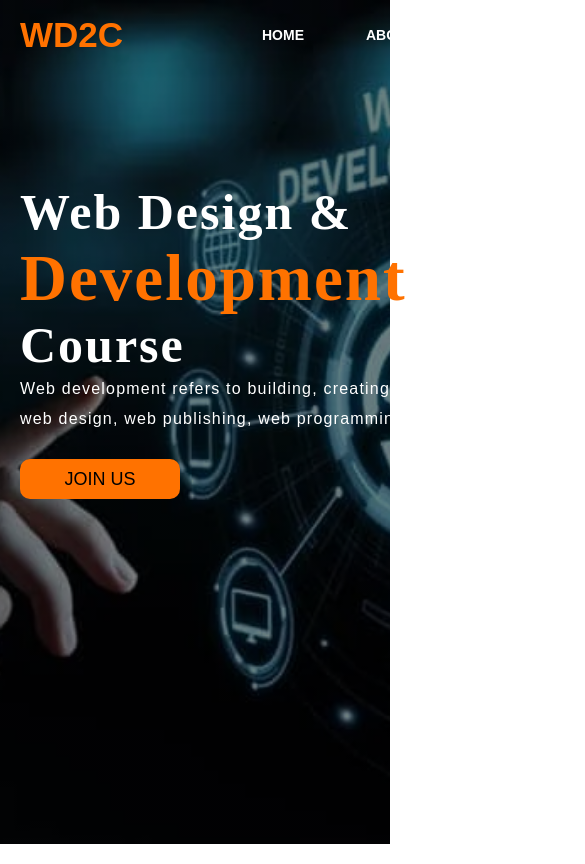
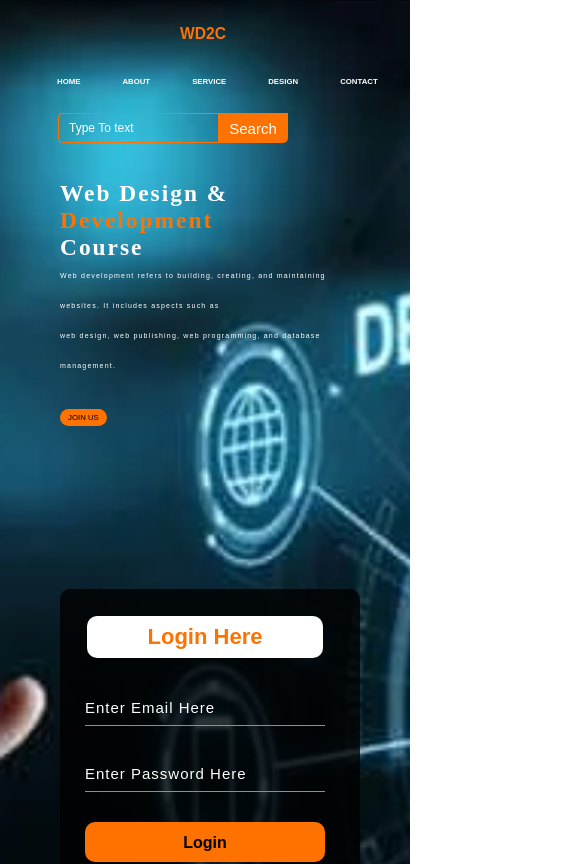
Before and after one commit to KALYAN393/WD2C-front-end-project, a plain HTML site: page index.html in a window 390 px wide. Shown: the top 864 px of the page, 585 px wide, since content can reach past the window. Drawn offline with nearby package versions, Linux system fonts and the light colour scheme.

Commit message:
Update style.css
Making the website responsive

```diff
--- a/style.css
+++ b/style.css
@@ -5,24 +5,21 @@
 
 .main{
     width: 100%;
-    background: linear-gradient(to top, rgba(0,0,0,0.5)50%,rgba(0,0,0,0.5)50%), url(1.jpg);
+    background:url(1.jpg);
     background-position: center;
     background-size: cover;
     height: 100vh;
 }
-
 .navbar{
     width: 1200px;
     height: 75px;
     margin: auto;
 }
-
 .icon{
     width: 200px;
     float: left;
     height: 70px;
 }
-
 .logo{
     color: #ff7200;
     font-size: 35px;
@@ -32,27 +29,23 @@
     padding-top: 10px;
     margin-top: 5px
 }
-
 .menu{
     width: 400px;
     float: left;
     height: 70px;
 }
-
 ul{
     float: left;
     display: flex;
     justify-content: center;
     align-items: center;
 }
-
 ul li{
     list-style: none;
     margin-left: 62px;
     margin-top: 27px;
     font-size: 14px;
 }
-
 ul li a{
     text-decoration: none;
     color: #fff;
@@ -60,17 +53,14 @@ ul li a{
     font-weight: bold;
     transition: 0.4s ease-in-out;
 }
-
 ul li a:hover{
     color: #ff7200;
 }
-
 .search{
     width: 330px;
     float: left;
     margin-left: 270px;
 }
-
 .srch{
     font-family: 'Times New Roman';
     width: 200px;
@@ -86,7 +76,6 @@ ul li a:hover{
     border-bottom-left-radius: 5px;
     border-top-left-radius: 5px;
 }
-
 .btn{
     width: 100px;
     height: 40px;
@@ -103,15 +92,12 @@ ul li a:hover{
 .btn:hover{
     color: #000;
 }
-
 .btn:focus{
     outline: none;
 }
-
 .srch:focus{
     outline: none;
 }
-
 .content{
     width: 1200px;
     height: auto;
@@ -119,7 +105,6 @@ ul li a:hover{
     color: #fff;
     position: relative;
 }
-
 .content .par{
     padding-left: 20px;
     padding-bottom: 25px;
@@ -127,7 +112,6 @@ ul li a:hover{
     letter-spacing: 1.2px;
     line-height: 30px;
 }
-
 .content h1{
     font-family: 'Times New Roman';
     font-size: 50px;
@@ -135,7 +119,6 @@ ul li a:hover{
     margin-top: 9%;
     letter-spacing: 2px;
 }
-
 .content .cn{
     width: 160px;
     height: 40px;
@@ -149,22 +132,18 @@ ul li a:hover{
     transition: .4s ease;
 
 }
-
 .content .cn a{
     text-decoration: none;
     color: #000;
     transition: .3s ease;
 }
-
 .cn:hover{
     background-color: #fff;
 }
-
 .content span{
     color: #ff7200;
     font-size: 65px
 }
-
 .form{
     width: 250px;
     height: 380px;
@@ -176,7 +155,6 @@ ul li a:hover{
     border-radius: 10px;
     padding: 25px;
 }
-
 .form h2{
     width: 220px;
     font-family: sans-serif;
@@ -188,7 +166,6 @@ ul li a:hover{
     margin: 2px;
     padding: 8px;
 }
-
 .form input{
     width: 240px;
     height: 35px;
@@ -203,16 +180,13 @@ ul li a:hover{
     margin-top: 30px;
     font-family: sans-serif;
 }
-
 .form input:focus{
     outline: none;
 }
-
 ::placeholder{
     color: #fff;
     font-family: Arial;
 }
-
 .btnn{
     width: 240px;
     height: 40px;
@@ -263,3 +237,235 @@ ul li a:hover{
 .icons ion-icon:hover{
     color: #ff7200;
 }
+
+
+@media screen and (max-width:1200px) {
+    /*Normal Screen*/
+
+    .navbar{
+        width: 100%;
+        height: 100px;
+    }
+    ul{
+        margin-left: 30px;
+    }
+    ul li{
+        margin-left: 60px;
+    }
+    ul li a{
+       font-size: 1.6vw;
+    }
+    .search{
+        margin-top: 3px;
+        margin-left: 290px;
+    }
+    .srch{
+        height: 40px;
+        width: 190px;
+        font-size: 14px;
+    }
+    .btn{
+        height:40px;
+        width: 80px;
+    }
+    .content{
+        width: 100%;
+    }
+    .content h1, .content span{
+        font-size: 4.5vw;
+    }
+    .content .par{
+        width: 90%;
+        font-size: 1.5vw;
+    }
+    .content .cn{
+        width: 13%;
+        height: 3.5vw;
+        font-size: 1.8vw;
+    }
+    .content a{
+        font-size: 1.6vw
+    }
+}
+
+@media screen and (max-width:1170px) {
+    /*Login-box*/
+    .main{
+        padding-left: 20px;
+        height: 180vh;
+    }
+    .form{
+        margin-left: -30px;
+        width: 250px;
+        height: 370px;
+        background: linear-gradient(to top, rgba(0,0,0,0.8)50%,rgba(0,0,0,0.8)50%);
+        position: absolute;
+        top: 420px;
+        left: 50px;
+        transform: translate(0%,-5%);
+        border-radius: 10px;
+        padding: 25px;
+    }
+    .form input{
+        width: 240px;
+        height: 35px;
+        background: transparent;
+        border-bottom: 1px solid #ff7200;
+        border-top: none;
+        border-right: none;
+        border-left: none;
+        color: #fff;
+        font-size: 15px;
+        letter-spacing: 1px;
+        margin-top: 30px;
+        font-family: sans-serif;
+    }
+    .btnn a{
+        font-size: 16px;
+    }
+    .form .link a{
+        font-size: 16px;
+    }
+}
+
+@media screen and (max-width: 830px){
+    /*For tablet*/
+
+    .content{
+        margin-top: 120px;
+        width: 80%;
+        margin-left: 40px;
+    }
+    .content h1, .content span{
+        font-size: 6vw;
+    }
+    .content .par{
+        width: 90%;
+        font-size: 1.8vw;
+    }
+    .content .cn{
+        width: 15%;
+        height: 4.5vw;
+        font-size: 2vw;
+    }
+    .content a{
+        font-size: 2vw
+    }
+    .logo{
+        margin-left: 240px;
+        width: 100%;
+        margin-top: 15px;
+        font-size: 5vw;
+    }
+    .menu{
+        width: 100%;
+    }
+    ul{
+        margin-top: -5px;
+        margin-left: 5px;
+    }
+    ul li{
+        margin-left: 60px;
+    }
+    ul li a{
+       font-size: 2vw;
+    }
+    .search{
+        margin-top: -20px;
+        margin-left: 60px;
+    }
+    .srch{
+        height: 30px;
+        width: 160px;
+        font-size: 12px;
+    }
+    .btn{
+        height:30px;
+        width: 70px;
+    }
+    .main{
+        padding-left: 20px;
+        height: 180vh;
+    }
+    .form{
+        margin-left: -30px;
+        width: 250px;
+        height: 370px;
+        background: linear-gradient(to top, rgba(0,0,0,0.8)50%,rgba(0,0,0,0.8)50%);
+        position: absolute;
+        top: 430px;
+        left: 50px;
+        transform: translate(0%,-5%);
+        border-radius: 10px;
+        padding: 25px;
+    }
+    .form input{
+        width: 240px;
+        height: 35px;
+        background: transparent;
+        border-bottom: 1px solid #ff7200;
+        border-top: none;
+        border-right: none;
+        border-left: none;
+        color: #fff;
+        font-size: 15px;
+        letter-spacing: 1px;
+        margin-top: 30px;
+        font-family: sans-serif;
+    }
+    .btnn a{
+        font-size: 16px;
+    }
+    .form .link a{
+        font-size: 16px;
+    }
+}
+
+@media screen and (max-width: 600px){
+    /*IPAD*/
+
+    .content{
+        margin-top: 80px;
+        margin-left: 20px;
+    }
+    .search{
+        margin-top: -40px;
+        margin-left: 42px;
+    }
+    .logo{
+        margin-left: 180px;
+        font-size: 4vw;
+    }
+    ul{
+        margin-top: -25px;
+        margin-left: -5px;
+    }
+    ul li {
+        margin-left: 50px;
+    }
+    ul li a{
+        font-size: 2vw;
+    }
+}
+
+@media screen and (max-width: 450px){
+    /*mobile*/
+    .logo{
+        margin-left: 140px;
+        font-size: 4vw;
+    }
+    ul{
+        margin-top: -25px;
+    }
+    ul li {
+        margin-left: 42px;
+    }
+    ul li a{
+        font-size: 2vw;
+    }
+    .search{
+        margin-top: -40px;
+        margin-left: 38px;
+    }
+
+}
```
